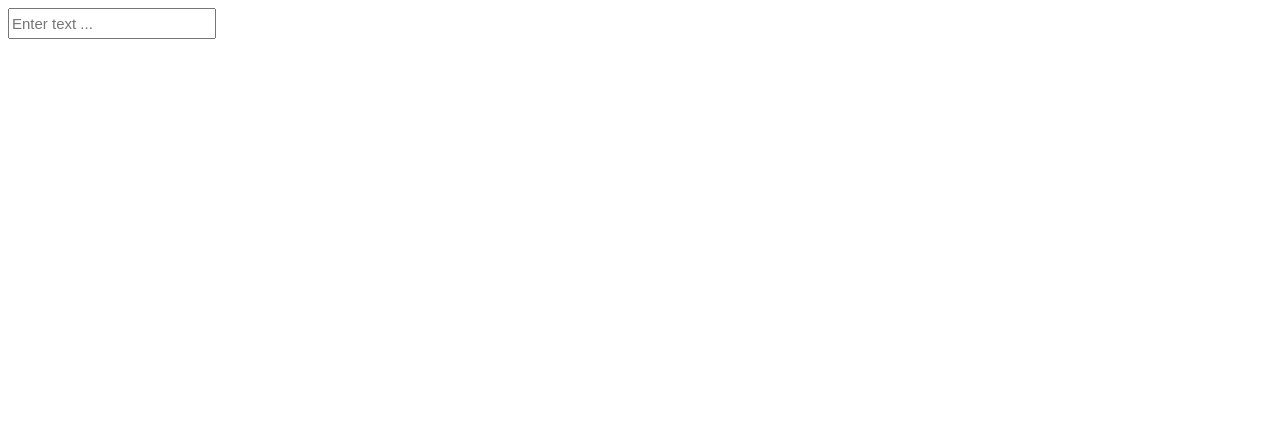
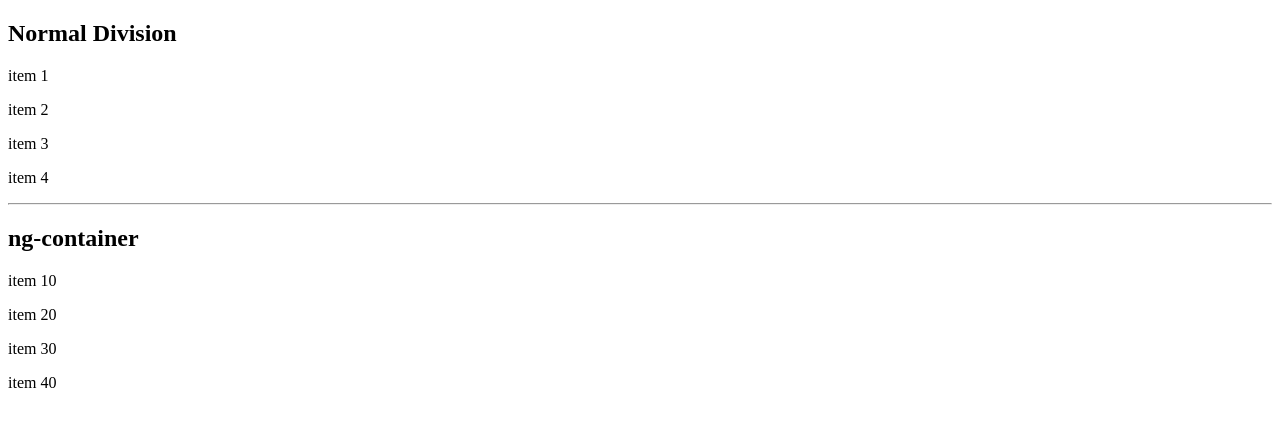
Before and after one commit to paolopci/course21, an Angular app: page / in a window 1280 px wide. Shown: the top 426 px of the page. Built offline with nearby package versions, Linux system fonts and the light colour scheme.

Commit message:
tag ng-container

```diff
--- /dev/null
+++ b/src/app/section03/app17/app17.html
@@ -0,0 +1,15 @@
+<h2>Normal Division</h2>
+<div>
+  <p>item 1</p>
+  <p>item 2</p>
+  <p>item 3</p>
+  <p>item 4</p>
+</div>
+<hr />
+<h2>ng-container</h2>
+<ng-container>
+  <p>item 10</p>
+  <p>item 20</p>
+  <p>item 30</p>
+  <p>item 40</p>
+</ng-container>
--- /dev/null
+++ b/src/app/section03/app17/app17.ts
@@ -0,0 +1,9 @@
+import { Component } from '@angular/core';
+
+@Component({
+  selector: 'app-app17',
+  imports: [],
+  templateUrl: './app17.html',
+  styleUrl: './app17.css',
+})
+export class App17 {}
--- a/src/index.html
+++ b/src/index.html
@@ -11,6 +11,7 @@
     <!-- <app-root></app-root> -->
     <!-- <app-directive01></app-directive01> -->
     <!-- <app-directive02></app-directive02> -->
-    <app-app13></app-app13>
+    <!-- <app-app13></app-app13> -->
+    <app-app17></app-app17>
   </body>
 </html>
--- a/src/main.server.ts
+++ b/src/main.server.ts
@@ -2,7 +2,8 @@ import { BootstrapContext, bootstrapApplication } from '@angular/platform-browse
 import { Directive02 } from './app/section03/directive02/directive02';
 import { config } from './app/app.config.server';
 import { App13 } from './app/section03/app13/app13';
+import { App17 } from './app/section03/app17/app17';
 
-const bootstrap = (context: BootstrapContext) => bootstrapApplication(App13, config, context);
+const bootstrap = (context: BootstrapContext) => bootstrapApplication(App17, config, context);
 
 export default bootstrap;
--- a/src/main.ts
+++ b/src/main.ts
@@ -4,5 +4,6 @@ import { App } from './app/app';
 import { Directive01Component } from './app/section03/directive01.component/directive01.component';
 import { Directive02 } from './app/section03/directive02/directive02';
 import { App13 } from './app/section03/app13/app13';
+import { App17 } from './app/section03/app17/app17';
 //bootstrapApplication(Directive01Component, appConfig).catch((err) => console.error(err));
-bootstrapApplication(App13, appConfig).catch((err) => console.error(err));
+bootstrapApplication(App17, appConfig).catch((err) => console.error(err));
```
Also changed, not shown: src/app/section03/app17/app17.css (added).
